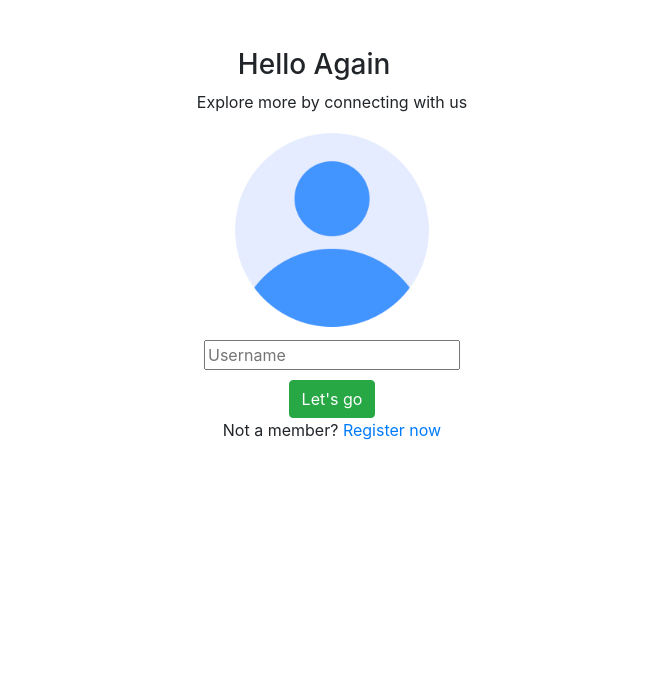
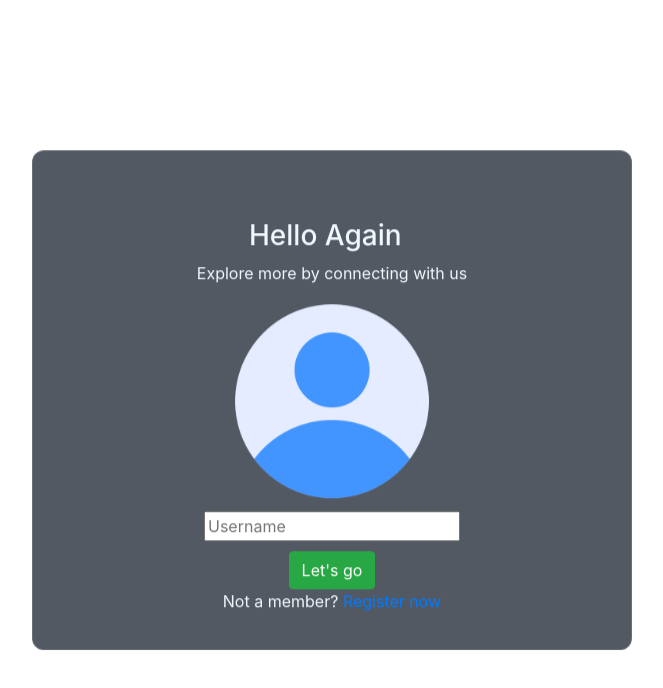
Before and after one commit to Gokul215/OTP-verification-MERN, a React (Create React App) app in the folder client/: page / in a window 1280 px wide. Shown: the top 688 px of the page, without its empty margins (308-971 px from the left). Built offline with nearby package versions, Linux system fonts and the light colour scheme; no server answers.

Commit message:
timer for otp set

```diff
--- a/client/src/App.js
+++ b/client/src/App.js
@@ -7,6 +7,7 @@ import Password from './components/Password';
 import Reset from './components/Reset';
 import PageNotFound from './components/PageNotFound';
 import Profile from './components/Profile';
+import  './index.css'
 
 import { AuthorizeUser, ProtectRoute } from './middleware/auth'
 
@@ -45,7 +46,7 @@ const router=createBrowserRouter(
 function App() {
   return (
 
-   <div>
+   <div className='card'>
     <RouterProvider router={router}></RouterProvider>
    </div>
   );
--- a/client/src/components/Password.js
+++ b/client/src/components/Password.js
@@ -61,7 +61,7 @@ export default function Password() {
      <div className="container-well mt-5 ">
       <div className="row justify-content-center  ">
 
-        <h3 className="col-2 mt-10">Hello {apiData?.firstName || apiData?.username}</h3>
+        <h3 className="col-4 mt-3">Hello {apiData?.firstName || apiData?.username}</h3>
       </div>
       <div className="row justify-content-center">
         <p className="col-2.5">Explore more by connecting with us</p>
--- a/client/src/components/Profile.js
+++ b/client/src/components/Profile.js
@@ -35,6 +35,7 @@ export default function Profile() {
       //console.log(values,"value")
       values = await Object.assign(values, { profile : file || apiData?.profile || ''})
      // let updatePromise = updateUser(values);
+     console.log(values)
 
       toast.promise(updateUser(values), {
         loading: 'Updating...',
@@ -90,7 +91,7 @@ export default function Profile() {
   return (
     <div>
      <Toaster position="top-center" reverseOrder={false}></Toaster>
-     <div className="container-well mt-5 ">
+     <div className="container-well 10 ">
       <div className="row justify-content-center  ">
 
         <h3 className="col-1.5 mt-10">Profile</h3>
--- a/client/src/components/Recovery.js
+++ b/client/src/components/Recovery.js
@@ -1,4 +1,4 @@
-import React, { useState,useEffect } from 'react';
+import React, { useState,useRef } from 'react';
 import toast, { Toaster } from 'react-hot-toast';
 import { useAuthStore } from '../store/store';
 import { generateOTP, verifyOTP } from '../helper/helper';
@@ -10,25 +10,66 @@ export default function Recovery() {
   const navigate = useNavigate();
 
 
-    const [timerDuration, setTimerDuration] = useState(30); // Timer duration in seconds
-    const [isTimerRunning, setIsTimerRunning] = useState(false);
-    const [isButtonDisabled, setIsButtonDisabled] = useState(true);
+    // const [timerDuration, setTimerDuration] = useState(10); // Timer duration in seconds
+    // const [isTimerRunning, setIsTimerRunning] = useState(false);
+    // const [isButtonDisabled, setIsButtonDisabled] = useState(false);
 
-    useEffect(() => {
-      let interval;
-      if (isTimerRunning && timerDuration > 0) {
-        interval = setInterval(() => {
-          setTimerDuration((prevDuration) => prevDuration - 1);
-        }, 1000);
+    const [timer, setTimer] = useState(0);
+    const timerRef = useRef(null);
 
-      }  if (timerDuration === 0) {
-        setIsButtonDisabled(true);
-        setIsTimerRunning(false);
-        setTimerDuration(30);
-      }
 
-      return () => clearInterval(interval);
-    }, [isTimerRunning, timerDuration]);
+  //   useEffect(() => {
+  //    generateOTP(username).then(()=>{
+  // setIsButtonDisabled(true);
+  // // if (timerDuration > 1){
+  // //   setTimerDuration(timerDuration-1);
+  // //  }
+
+  // let interval= setInterval(() => {
+  //   if (isTimerRunning && timerDuration > 1){
+  //     setTimerDuration((timerDuration)=>timerDuration-1);
+  //    }
+  //      }, 1000);
+  //      return () => {
+  //        clearInterval(interval);
+  //      };
+  //     },[]);
+  //     });
+  //     if (timerDuration===0){
+  //     return  ()=>{setIsButtonDisabled(false)
+  //       setTimerDuration(10)
+  //       setIsTimerRunning(false)}
+  //     }
+//     //let interval;
+//     let interval;
+//     if (isTimerRunning && timerDuration > 0) {
+//       setIsButtonDisabled(true);
+//       interval = setInterval(() => {
+//         setTimerDuration((prevDuration) => prevDuration - 1);
+
+
+//     //   if (timerDuration === 0) {
+//     //   setIsButtonDisabled(true);
+//     //   setIsTimerRunning(false);
+//     //   setTimerDuration(10);
+//     // }
+//   }, 1000);
+
+// }
+
+//     return () => clearInterval(interval);
+//   }, [isTimerRunning, timerDuration]);
+// })
+      // if (timerDuration === 0) {
+      //   setIsButtonDisabled(false);
+      //   setIsTimerRunning(false);
+      //   setTimerDuration(30);
+
+      // }
+
+
+
+
 
 
 
@@ -64,16 +105,7 @@ export default function Recovery() {
   }
 
   function resendOTP() {
-    setIsTimerRunning(true);
-    setIsButtonDisabled(true);
 
-
-
-//  if(timerDuration === 0){
-//     setIsTimerRunning(false);
-//     setIsButtonDisabled(true);
-//     setTimerDuration(5); // Reset timer duration
-//  }
 
     toast.promise(
       generateOTP(username),
@@ -84,18 +116,33 @@ export default function Recovery() {
       }
     ).then((OTP) => {
       console.log(OTP);
+      setTimer(30); // Replace '10' with your desired starting time in seconds
+      console.log(timerRef.current,timerRef)
+      timerRef.current = setInterval(() => {
+        console.log(timerRef.current,timerRef)
+        setTimer(prevTimer => {
+          if (prevTimer === 0) {
+            clearInterval(timerRef.current);
+            return prevTimer;
+          }
+          return prevTimer - 1;
+        });
+      }, 1000);
+
     });
   }
+  const disableButton = timer !== 0;
+  console.log(disableButton,timer);
 
   return (
     <div>
       <Toaster position="top-center" reverseOrder={false} />
-      <div className="container-well mt-5 ">
+      <div className="container-well mt-4">
         <div className="row justify-content-center  ">
-          <h3 className="col-2 mt-10">Recovery</h3>
+          <h3 className="col-2.5 ">Recovery</h3>
         </div>
         <div className="row justify-content-center">
-          <p className="col-2.5">Enter OTP to recovery</p>
+          <p className="col-4">Enter OTP to recovery</p>
         </div>
 
         <div className="row justify-content-center ">
@@ -105,7 +152,7 @@ export default function Recovery() {
           <div className="row justify-content-center ">
             <input
               className="text"
-              style={{ marginTop: 10 }}
+
               type="text"
               name="password"
               onChange={(e) => setOTP(e.target.value)}
@@ -119,8 +166,8 @@ export default function Recovery() {
           </div>
         </form>
         <div className="row justify-content-center  ">
-          <span style={{ marginTop: '10px' }}>
-             get otp? <button className="btn" disabled={isTimerRunning || !isButtonDisabled} onClick={resendOTP} style={{ color: 'red' }}>Send</button>{timerDuration+"s"}
+          <span style={{ marginTop: 10 }}>
+             get otp? <button className="btn" onClick={resendOTP} disabled={disableButton}style={{ color: 'red' }}>Send</button>  {timer+"s"}
           </span>
         </div>
       </div>
--- a/client/src/components/Reset.js
+++ b/client/src/components/Reset.js
@@ -55,10 +55,10 @@ export default function Reset() {
   return (
     <div>
      <Toaster position="top-center" reverseOrder={false}></Toaster>
-     <div className="container-well mt-5 ">
+     <div className="container-well mt-4 ">
       <div className="row justify-content-center  ">
 
-        <h3 className="col-3 mt-10">Reset your password</h3>
+        <h3 className="col-6 mt-10">Reset your password</h3>
       </div>
       <div className="row justify-content-center">
 
--- a/client/src/components/Username.js
+++ b/client/src/components/Username.js
@@ -1,42 +1,37 @@
 import React from "react";
 import avatar from "../assets/profile.png";
-import {Link,useNavigate} from "react-router-dom"
-import {useFormik} from 'formik';
-import {Toaster} from 'react-hot-toast';
-import {validateuser} from "../helper/validate";
-import { useAuthStore } from '../store/store'
-
+import { Link, useNavigate } from "react-router-dom";
+import { useFormik } from "formik";
+import { Toaster } from "react-hot-toast";
+import { validateuser } from "../helper/validate";
+import { useAuthStore } from "../store/store";
+import "../index.css";
 
 export default function Username() {
+  const setUsername = useAuthStore((state) => state.setUsername);
+  const navigate = useNavigate();
 
-  const setUsername=useAuthStore(state => state.setUsername)
-  const navigate = useNavigate()
+  const formik = useFormik({
+    initialValues: {
+      username: "",
+    },
+    validateOnBlur: false,
+    validateOnChange: false,
+    validate: validateuser,
 
-  const formik=useFormik({
-       initialValues:
-       {
-         username:''
-       },
-       validateOnBlur:false,
-       validateOnChange:false,
-       validate:validateuser,
-
-       onSubmit:async values=>{
+    onSubmit: async (values) => {
       // console.log(values)
       setUsername(values.username);
-        navigate('/password')
-       }
-
-
-  })
+      navigate("/password");
+    },
+  });
 
   return (
     <div>
       <Toaster position="top-center" reverseOrder={false}></Toaster>
       <div className="container-well mt-5 ">
-      <div className="row justify-content-center  ">
-
-        <h3 className="col-2 mt-10">Hello Again</h3>
+        <div className="row justify-content-center">
+          <h3 className="col-4 mt-10">Hello Again</h3>
         </div>
         <div className="row justify-content-center">
           <p className="col-2.5">Explore more by connecting with us</p>
@@ -44,26 +39,44 @@ export default function Username() {
 
         <div className="row justify-content-center ">
           <div class="col-md-2-sm-1  px-0">
-        <img style={{height:200}}
+            <img
+              style={{ height: 200 }}
               className="img-responsive "
               src={avatar}
               alt="proile"
             ></img>
           </div>
-
         </div>
         <form onSubmit={formik.handleSubmit}>
-      <div className="row justify-content-center " onSubmit={formik.handleSubmit}>
-          <input className="text" style={{marginTop:10}} type="text" name="username" onChange={formik.handleChange} value={formik.values.username} placeholder="Username" ></input>
-
-        </div>
-        <div  className="row justify-content-center  ">
-          <button  type='submit' style={{marginTop:10}} onSubmit={formik.handleSubmit} className="btn btn-success">Let's go</button>
+          <div
+            className="row justify-content-center "
+            onSubmit={formik.handleSubmit}
+          >
+            <input
+              className="text"
+              style={{ marginTop: 10 }}
+              type="text"
+              name="username"
+              onChange={formik.handleChange}
+              value={formik.values.username}
+              placeholder="Username"
+            ></input>
           </div>
           <div className="row justify-content-center  ">
-          <p>Not a member? <Link to="/register">Register now</Link></p>
+            <button
+              type="submit"
+              style={{ marginTop: 10 }}
+              onSubmit={formik.handleSubmit}
+              className="btn btn-success"
+            >
+              Let's go
+            </button>
           </div>
-
+          <div className="row justify-content-center  ">
+            <p>
+              Not a member? <Link to="/register">Register now</Link>
+            </p>
+          </div>
         </form>
       </div>
     </div>
--- a/client/src/index.css
+++ b/client/src/index.css
@@ -1,16 +1,39 @@
 
 
-
+/*
 body {
   margin: 0;
   font-family: -apple-system, BlinkMacSystemFont, 'Segoe UI', 'Roboto', 'Oxygen',
     'Ubuntu', 'Cantarell', 'Fira Sans', 'Droid Sans', 'Helvetica Neue',
     sans-serif;
-  -webkit-font-smoothing: antialiased;
+  -webkit-font-/smoothing: antialiased;
   -moz-osx-font-smoothing: grayscale;
+} */
+
+/* code {
+  font-family: source-code-pro, Menlo, Monaco, Consolas, 'Courier New',
+    monospace;
+} */
+body {
+  /* background-image: url('https://images.unsplash.com/photo-1519681393784-d120267933ba?ixid=MnwxMjA3fDB8MHxwaG90by1wYWdlfHx8fGVufDB8fHx8&ixlib=rb-1.2.1&auto=format&fit=crop&w=1124&q=100'); */
+  background-position: center;
 }
 
-code {
-  font-family: source-code-pro, Menlo, Monaco, Consolas, 'Courier New',
-    monospace;
+/* Glassmorphism card effect */
+.card {
+  backdrop-filter: blur(1px) saturate(174%);
+  -webkit-backdrop-filter: blur(1px) saturate(174%);
+  background-color: rgba(17, 25, 40, 0.72);
+  border-radius: 12px;
+  border: 1px solid rgba(255, 255, 255, 0.125);
+  width: 600px;
+  display: flex;
+  height:auto;
+
+  color: aliceblue;
+  position: absolute;
+  top: 50%;
+  left: 50%;
+  padding: 20px;
+  transform: translate(-50%, -50%);
 }
```
Also changed, not shown: 2 other files (tests, documents, lock files or other folders). Lines whose indentation alone changed are shown as unchanged.
